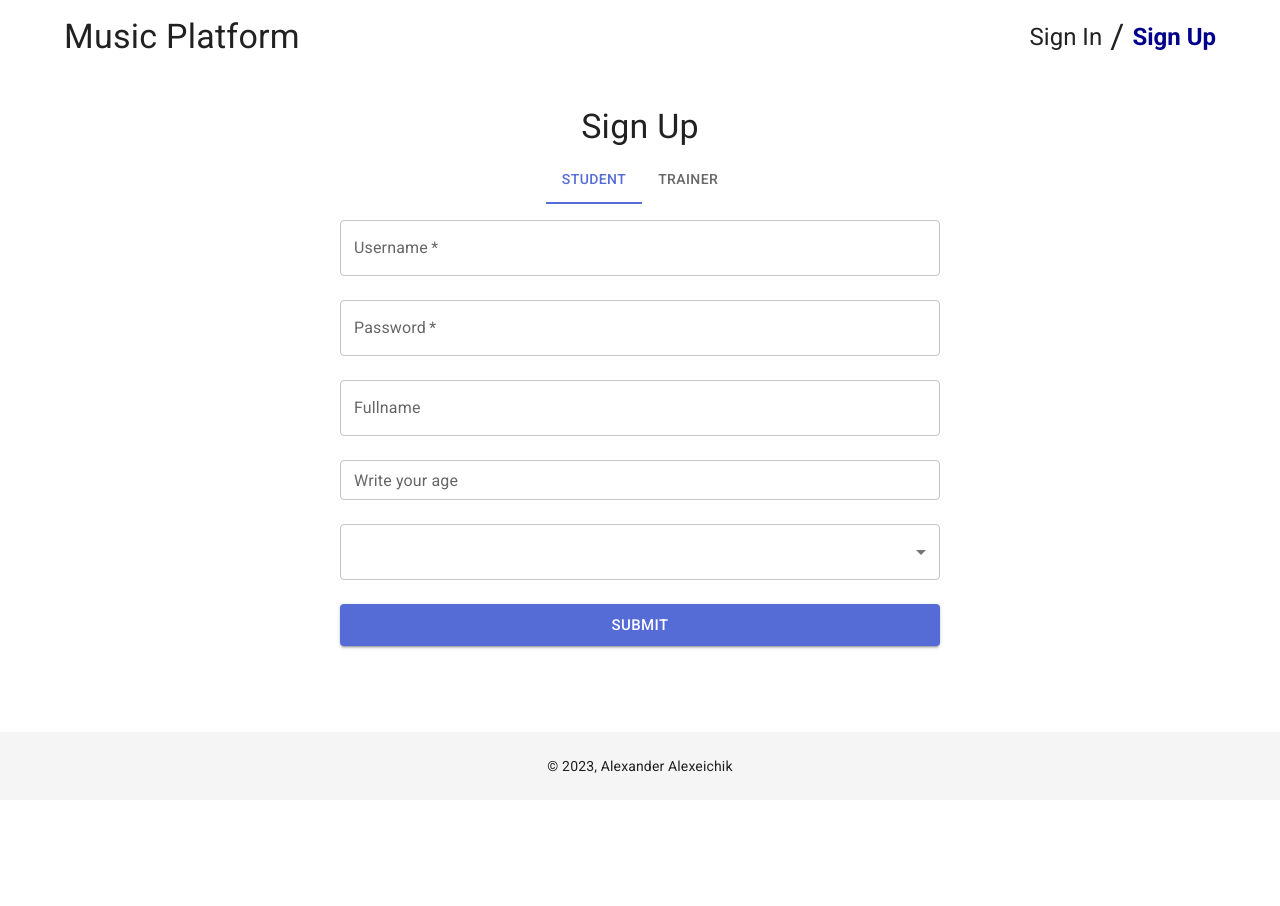
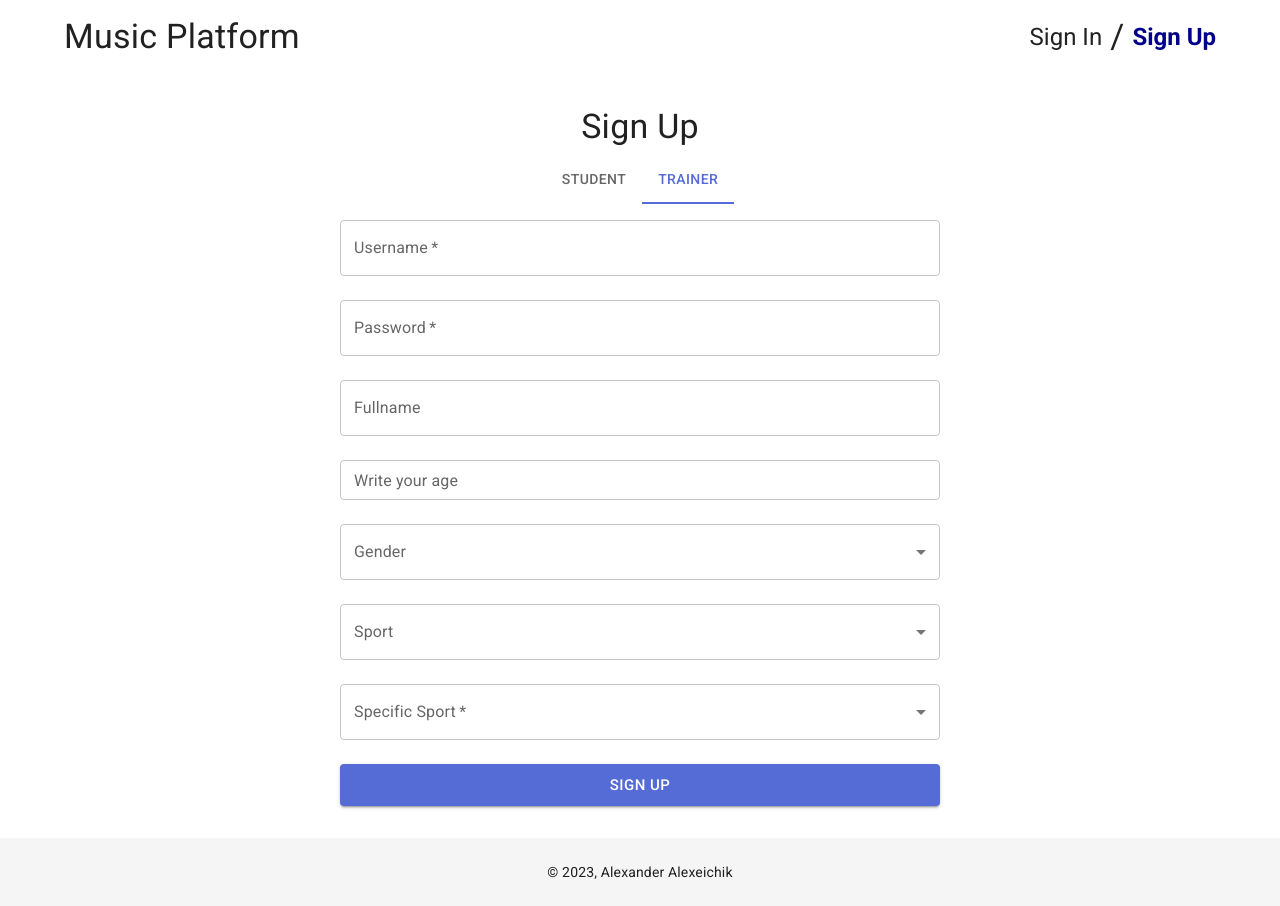
Before and after one commit to nexorqk/p2p-platform, a React (Vite) app: page /#/sign-up in a window 1280 px wide. Before the commit the page ends 800 px from the top, so only its background shows below. Built offline with nearby package versions, Linux system fonts and the light colour scheme; data requests are answered from the project's data file.

Commit message:
feat: integrated with react hook form

```diff
--- a/package.json
+++ b/package.json
@@ -1,5 +1,5 @@
 {
-  "name": "material-ui-vite-ts",
+  "name": "p2p-platform",
   "private": true,
   "version": "5.0.0",
   "type": "module",
@@ -17,7 +17,6 @@
     "@emotion/styled": "latest",
     "@mui/icons-material": "^5.14.11",
     "@mui/material": "latest",
-    "@mui/x-date-pickers": "^6.16.0",
     "axios": "^1.5.1",
     "react": "latest",
     "react-dom": "latest",
--- /dev/null
+++ b/src/components/FormErrorProvider.tsx
@@ -0,0 +1,26 @@
+import { createContext, PropsWithChildren, useContext } from "react";
+import { FieldError } from "react-hook-form";
+
+export type FormErrorProviderProps = {
+  onError: (error: FieldError) => string | undefined;
+};
+
+const FormErrorProviderContext = createContext<FormErrorProviderProps>({
+  onError: (error) => error?.message,
+});
+
+export default function FormErrorProvider({
+  onError,
+  children,
+}: PropsWithChildren<FormErrorProviderProps>) {
+  return (
+    <FormErrorProviderContext.Provider value={{ onError }}>
+      {children}
+    </FormErrorProviderContext.Provider>
+  );
+}
+
+export const useFormError = () => {
+  const errorCtx = useContext<FormErrorProviderProps>(FormErrorProviderContext);
+  return errorCtx?.onError;
+};
--- /dev/null
+++ b/src/components/MultiSelectElement.tsx
@@ -0,0 +1,204 @@
+import CloseIcon from "@mui/icons-material/Cancel";
+import { Control, Controller, FieldError, Path } from "react-hook-form";
+import {
+  Checkbox,
+  Chip,
+  FormControl,
+  FormControlProps,
+  FormHelperText,
+  InputLabel,
+  ListItemText,
+  MenuItem,
+  Select,
+  SelectProps,
+} from "@mui/material";
+import { FieldValues } from "react-hook-form/dist/types/fields";
+import { useFormError } from "./FormErrorProvider";
+import { ReactNode } from "react";
+
+export type MultiSelectElementProps<T extends FieldValues> = Omit<
+  SelectProps,
+  "value"
+> & {
+  options: { id: string | number; label: string }[] | any[];
+  label?: string;
+  itemKey?: string;
+  itemValue?: string;
+  itemLabel?: string;
+  required?: boolean;
+  validation?: any;
+  name: Path<T>;
+  parseError?: (error: FieldError) => ReactNode;
+  minWidth?: number;
+  menuMaxHeight?: number;
+  menuMaxWidth?: number;
+  helperText?: ReactNode;
+  showChips?: boolean;
+  preserveOrder?: boolean;
+  control?: Control<T>;
+  showCheckbox?: boolean;
+  formControlProps?: Omit<FormControlProps, "fullWidth" | "variant">;
+};
+
+const ITEM_HEIGHT = 48;
+const ITEM_PADDING_TOP = 8;
+
+export default function MultiSelectElement<TFieldValues extends FieldValues>({
+  options,
+  label = "",
+  itemKey = "id",
+  itemValue = "",
+  itemLabel = "label",
+  required = false,
+  validation = {},
+  parseError,
+  name,
+  menuMaxHeight = ITEM_HEIGHT * 4.5 + ITEM_PADDING_TOP,
+  menuMaxWidth = 250,
+  minWidth = 120,
+  helperText,
+  showChips,
+  preserveOrder,
+  control,
+  showCheckbox,
+  formControlProps,
+  ...rest
+}: MultiSelectElementProps<TFieldValues>): JSX.Element {
+  const errorMsgFn = useFormError();
+  const customErrorFn = parseError || errorMsgFn;
+  const renderLabel = (item: any) =>
+    options.find((op) => {
+      const optionVal = op[itemValue || itemKey] ?? op;
+      return optionVal === item;
+    })?.[itemLabel] ?? item;
+
+  if (required && !validation.required) {
+    validation.required = "This field is required";
+  }
+
+  return (
+    <Controller
+      name={name}
+      rules={validation}
+      control={control}
+      render={({
+        field: { value, onChange, onBlur },
+        fieldState: { error },
+      }) => {
+        helperText = error
+          ? typeof customErrorFn === "function"
+            ? customErrorFn(error)
+            : error.message
+          : helperText;
+        return (
+          <FormControl
+            {...formControlProps}
+            style={{
+              ...formControlProps?.style,
+              minWidth,
+            }}
+            variant={rest.variant}
+            fullWidth={rest.fullWidth}
+            error={!!error}
+            size={rest.size}
+          >
+            {label && (
+              <InputLabel
+                size={rest.size === "small" ? "small" : undefined}
+                error={!!error}
+                htmlFor={rest.id || `select-multi-select-${name}`}
+                required={required}
+              >
+                {label}
+              </InputLabel>
+            )}
+            <Select
+              {...rest}
+              id={rest.id || `select-multi-select-${name}`}
+              multiple
+              label={label || undefined}
+              error={!!error}
+              value={value || []}
+              required={required}
+              onChange={onChange}
+              onBlur={onBlur}
+              MenuProps={{
+                ...rest.MenuProps,
+                PaperProps: {
+                  ...(rest.MenuProps?.PaperProps ?? {
+                    style: {
+                      maxHeight: menuMaxHeight,
+                      width: menuMaxWidth,
+                      ...rest.MenuProps?.PaperProps?.style,
+                    },
+                  }),
+                },
+              }}
+              renderValue={
+                typeof rest.renderValue === "function"
+                  ? rest.renderValue
+                  : showChips
+                  ? (selected) => (
+                      <div style={{ display: "flex", flexWrap: "wrap" }}>
+                        {(preserveOrder
+                          ? options.filter((option) =>
+                              (selected as any[]).includes(option)
+                            )
+                          : (selected as any[]) || []
+                        ).map((selectedValue) => (
+                          <Chip
+                            key={selectedValue}
+                            label={renderLabel(selectedValue)}
+                            style={{ display: "flex", flexWrap: "wrap" }}
+                            onDelete={() => {
+                              onChange(
+                                value.filter((i: any) => i !== selectedValue)
+                              );
+                              // setValue(name, formValue.filter((i: any) => i !== value), { shouldValidate: true })
+                            }}
+                            deleteIcon={
+                              <CloseIcon
+                                onMouseDown={(ev) => {
+                                  ev.stopPropagation();
+                                }}
+                              />
+                            }
+                          />
+                        ))}
+                      </div>
+                    )
+                  : (selected) =>
+                      Array.isArray(selected)
+                        ? selected.map(renderLabel).join(", ")
+                        : ""
+              }
+            >
+              {options.map((item) => {
+                const val: string | number = item[itemValue || itemKey] || item;
+                const isChecked = Array.isArray(value)
+                  ? value.includes(val)
+                  : false;
+                return (
+                  <MenuItem
+                    key={val}
+                    value={val}
+                    sx={{
+                      fontWeight: (theme) =>
+                        isChecked
+                          ? theme.typography.fontWeightBold
+                          : theme.typography.fontWeightRegular,
+                    }}
+                  >
+                    {showCheckbox && <Checkbox checked={isChecked} />}
+                    <ListItemText primary={item[itemLabel] || item} />
+                  </MenuItem>
+                );
+              })}
+            </Select>
+            {helperText && <FormHelperText>{helperText}</FormHelperText>}
+          </FormControl>
+        );
+      }}
+    />
+  );
+}
--- a/src/components/StudentSignUp.tsx
+++ b/src/components/StudentSignUp.tsx
@@ -1,19 +1,39 @@
 import { useEffect, useState } from "react";
-import { Button, Select, Stack, TextField } from "@mui/material";
+import {
+  Button,
+  FormControl,
+  InputLabel,
+  MenuItem,
+  Select,
+  SelectChangeEvent,
+  Stack,
+  TextField,
+} from "@mui/material";
 import { useForm, SubmitHandler } from "react-hook-form";
 import { SelectType, StudentSignUpForm } from "../types/sign-up";
 import { commonApi, endpoints } from "../api";
+import { passwordRegEx, usernameRegEx, validationErrors } from "../constants";
 
 const StudentSignUp = () => {
+  const [gender, setGender] = useState("");
   const [genderArr, setGenderArr] = useState<SelectType[]>([]);
   const {
     register,
     handleSubmit,
-    control,
     formState: { errors },
-  } = useForm<StudentSignUpForm>();
+  } = useForm<StudentSignUpForm>({
+    defaultValues: {
+      username: "",
+      password: "",
+      fullname: "",
+    },
+  });
   const onSubmit: SubmitHandler<StudentSignUpForm> = (data) =>
     console.log(data);
+
+  const handleGenderSelect = (event: SelectChangeEvent) => {
+    setGender(event.target.value as string);
+  };
 
   const fetchGender = async () => {
     try {
@@ -35,35 +55,49 @@ const StudentSignUp = () => {
           error={!!errors.username}
           label="Username"
           type="text"
-          helperText={errors.username ? errors.username.message : null}
-          {...register("username")}
+          helperText={errors.username ? validationErrors.common : null}
+          {...register("username", { pattern: usernameRegEx })}
         />
         <TextField
           required
+          color="secondary"
           error={!!errors.password}
           label="Password"
           type="password"
-          helperText={errors.password ? errors.password.message : null}
-          {...register("password")}
+          helperText={errors.password ? validationErrors.passwordPattern : null}
+          {...register("password", { pattern: passwordRegEx })}
         />
         <TextField
           error={!!errors.fullname}
           label="Fullname"
           type="text"
-          helperText={errors.fullname ? errors.fullname.message : null}
-          {...register("fullname")}
+          helperText={errors.fullname ? validationErrors.common : null}
+          {...register("fullname", { pattern: usernameRegEx })}
         />
         <TextField
           label="Write your age"
           type="number"
           size="small"
           error={!!errors.age}
-          helperText={errors.age ? "Too young" : null}
-          {...register("age", { min: 18, max: 130 })}
+          helperText={errors.age ? validationErrors.tooYoung : null}
+          {...register("age", { min: 18, max: 99 })}
         />
-        <Select name="gender" label="Gedner">
-          {/* options={genderArr} */}
-        </Select>
+        <FormControl fullWidth>
+          <InputLabel id="gender-select-label">Gender</InputLabel>
+          <Select
+            labelId="gender-select-label"
+            id="gender-select"
+            value={gender}
+            label="Age"
+            onChange={handleGenderSelect}
+          >
+            {genderArr.map((gender) => (
+              <MenuItem key={gender.id} value={gender.id}>
+                {gender.label}
+              </MenuItem>
+            ))}
+          </Select>
+        </FormControl>
         <Button size="large" type="submit" variant="contained">
           Submit
         </Button>
--- a/src/components/TrainerSignUp.tsx
+++ b/src/components/TrainerSignUp.tsx
@@ -1,39 +1,46 @@
 import { useEffect, useState } from "react";
-import { Button, Select, Stack, TextField } from "@mui/material";
+import {
+  Button,
+  FormControl,
+  InputLabel,
+  MenuItem,
+  Select,
+  SelectChangeEvent,
+  Stack,
+  TextField,
+} from "@mui/material";
 import { SubmitHandler, useForm } from "react-hook-form";
 import { commonApi, endpoints } from "../api";
-import { GenderEnum, SelectType } from "../types";
-
-type FormProps = {
-  username: string;
-  password: string;
-  fullname: string;
-  age: number | undefined;
-  gender: GenderEnum | "";
-  sport: string;
-  specific_sport: SelectType[];
-};
+import { SelectType, TrainerSignUpForm } from "../types";
+import { passwordRegEx, usernameRegEx, validationErrors } from "../constants";
+import MultiSelectElement from "./MultiSelectElement";
 
 const TrainerSignUp = () => {
   const [specificSport, setSpecificSport] = useState<SelectType[]>([]);
-  const [sportTypesArr, setSportTypesArr] = useState<SelectType[]>();
-  const [gednerArr, setGenderArr] = useState<SelectType[]>();
+  const [sport, setSport] = useState("");
+  const [sportTypesArr, setSportTypesArr] = useState<SelectType[]>([]);
+  const [gender, setGender] = useState("");
+  const [genderArr, setGenderArr] = useState<SelectType[]>([]);
   const [specificValue, setSpecificValue] = useState([]);
+
   const {
-    watch,
     register,
     handleSubmit,
+    control,
     resetField,
-    control,
     formState: { errors },
-  } = useForm<FormProps>({
+  } = useForm<TrainerSignUpForm>({
     defaultValues: {
       specific_sport: [],
     },
   });
 
-  const onSubmit: SubmitHandler<FormProps> = (data) => console.log(data);
+  const onSubmit: SubmitHandler<TrainerSignUpForm> = (data) =>
+    console.log(data);
 
+  const handleGenderSelect = (event: SelectChangeEvent) => {
+    setGender(event.target.value as string);
+  };
   const fetchGender = async () => {
     try {
       const response = await commonApi(endpoints.GENDER);
@@ -42,10 +49,12 @@ const TrainerSignUp = () => {
       console.error(error);
     }
   };
+  const gandleSportSelect = (event: SelectChangeEvent) => {
+    setSport(event.target.value as string);
+  };
   const fetchSportTypesArr = async () => {
     try {
       const response = await commonApi(endpoints.SPORT_TYPES);
-      console.log(response.data);
       setSportTypesArr(response.data);
     } catch (error) {
       console.error(error);
@@ -65,16 +74,15 @@ const TrainerSignUp = () => {
     fetchSpecificSport();
   }, []);
 
-  const sportSelect = watch().sport;
   useEffect(() => {
-    if (sportSelect) {
+    if (sport) {
       const specificIndex = specificSport?.findIndex(
-        (item) => Object.keys(item)[0] === sportSelect
+        (item) => Object.keys(item)[0] === sport
       );
       resetField("specific_sport");
       setSpecificValue(Object.values(specificSport[specificIndex])[0] as any);
     }
-  }, [sportSelect]);
+  }, [sport]);
 
   return (
     <form onSubmit={handleSubmit(onSubmit)}>
@@ -84,41 +92,72 @@ const TrainerSignUp = () => {
           error={!!errors.username}
           label="Username"
           type="text"
-          helperText={errors.username ? errors.username.message : null}
-          {...register("username")}
+          helperText={errors.username ? validationErrors.common : null}
+          {...register("username", { pattern: usernameRegEx })}
         />
         <TextField
           required
-          color={"secondary"}
+          error={!!errors.password}
+          color="secondary"
           label="Password"
           type="password"
-          name="password"
+          helperText={errors.password ? validationErrors.passwordPattern : null}
+          {...register("password", { pattern: passwordRegEx })}
         />
         <TextField
           error={!!errors.fullname}
           label="Fullname"
           type="text"
-          helperText={errors.fullname ? errors.fullname.message : null}
-          {...register("fullname")}
+          helperText={errors.fullname ? validationErrors.common : null}
+          {...register("fullname", { pattern: usernameRegEx })}
         />
         <TextField
           label="Write your age"
           type="number"
           size="small"
           error={!!errors.age}
-          helperText={errors.age ? "Too young" : null}
-          {...register("age", { min: 18, max: 130 })}
+          helperText={errors.age ? validationErrors.tooYoung : null}
+          {...register("age", { min: 18, max: 99 })}
         />
-        <Select name="gender" label="Gedner">
-          {/* {gednerArr?.map()} */}
-        </Select>
-        <Select label="Sport type" name="sport" required>
-          {/* {sportTypesArr} */}
-        </Select>
-        <Select name="specific_sport" label="Specific Sport" required>
-          {/* Multi Select */}
-          {/* specificValue */}
-        </Select>
+        <FormControl fullWidth>
+          <InputLabel id="gender-select-label">Gender</InputLabel>
+          <Select
+            labelId="gender-select-label"
+            id="gender-select"
+            value={gender}
+            label="Age"
+            onChange={handleGenderSelect}
+          >
+            {genderArr.map((gender) => (
+              <MenuItem key={gender.id} value={gender.id}>
+                {gender.label}
+              </MenuItem>
+            ))}
+          </Select>
+        </FormControl>
+        <FormControl fullWidth>
+          <InputLabel id="sport-select-label">Sport</InputLabel>
+          <Select
+            labelId="sport-select-label"
+            id="sport-select"
+            value={sport}
+            label="Sport"
+            onChange={gandleSportSelect}
+          >
+            {sportTypesArr.map((sport) => (
+              <MenuItem key={sport.id} value={sport.id}>
+                {sport.label}
+              </MenuItem>
+            ))}
+          </Select>
+        </FormControl>
+        <MultiSelectElement
+          name="specific_sport"
+          label="Specific Sport"
+          options={specificValue}
+          control={control}
+          required
+        />
         <Button
           size="large"
           type={"submit"}
--- a/src/constants/validation.ts
+++ b/src/constants/validation.ts
@@ -1,10 +1,12 @@
 export const passwordRegEx = new RegExp(
-  "^(?=.*[A-Za-z])(?=.*d)(?=.*[@$!%*#?&])[A-Za-zd@$!%*#?&]{8,}$"
+  "^(?=.*?[A-Z])(?=.*?[a-z])(?=.*?[0-9])(?=.*?[#?!@$ %^&*-]).{8,}$"
 );
+
+export const usernameRegEx = new RegExp(/^[A-Za-z]+$/i);
 
 export const validationErrors = {
   passwordPattern:
-    "Minimum eight characters, at least one letter, one number and one special character",
-  minLength: "Too short",
-  common: "This field is required",
+    "Minimum eight characters, at least one upper case English letter, one lower case English letter, one number and one special character",
+  common: "Incorrect value",
+  tooYoung: "Too young",
 };
--- a/src/pages/SignUpPage.tsx
+++ b/src/pages/SignUpPage.tsx
@@ -4,7 +4,7 @@ import TrainerSignUp from "../components/TrainerSignUp";
 import StudentSignUp from "../components/StudentSignUp";
 
 const SignUpPage = () => {
-  const [value, setValue] = useState(0);
+  const [value, setValue] = useState(1);
 
   const handleChange = (event: React.SyntheticEvent, newValue: number) => {
     setValue(newValue);
--- a/src/types/sign-up.ts
+++ b/src/types/sign-up.ts
@@ -21,6 +21,8 @@ export interface TrainerSignUpForm {
   username: string;
   password: string;
   fullname: string;
-  age: number;
-  gender: GenderEnum;
+  age: number | undefined;
+  gender: GenderEnum | "";
+  sport: string;
+  specific_sport: SelectType[];
 }
```
Also changed, not shown: src/pages/SignInPage.tsx (+10 -11 lines), 1 other file (tests, documents, lock files or other folders).
